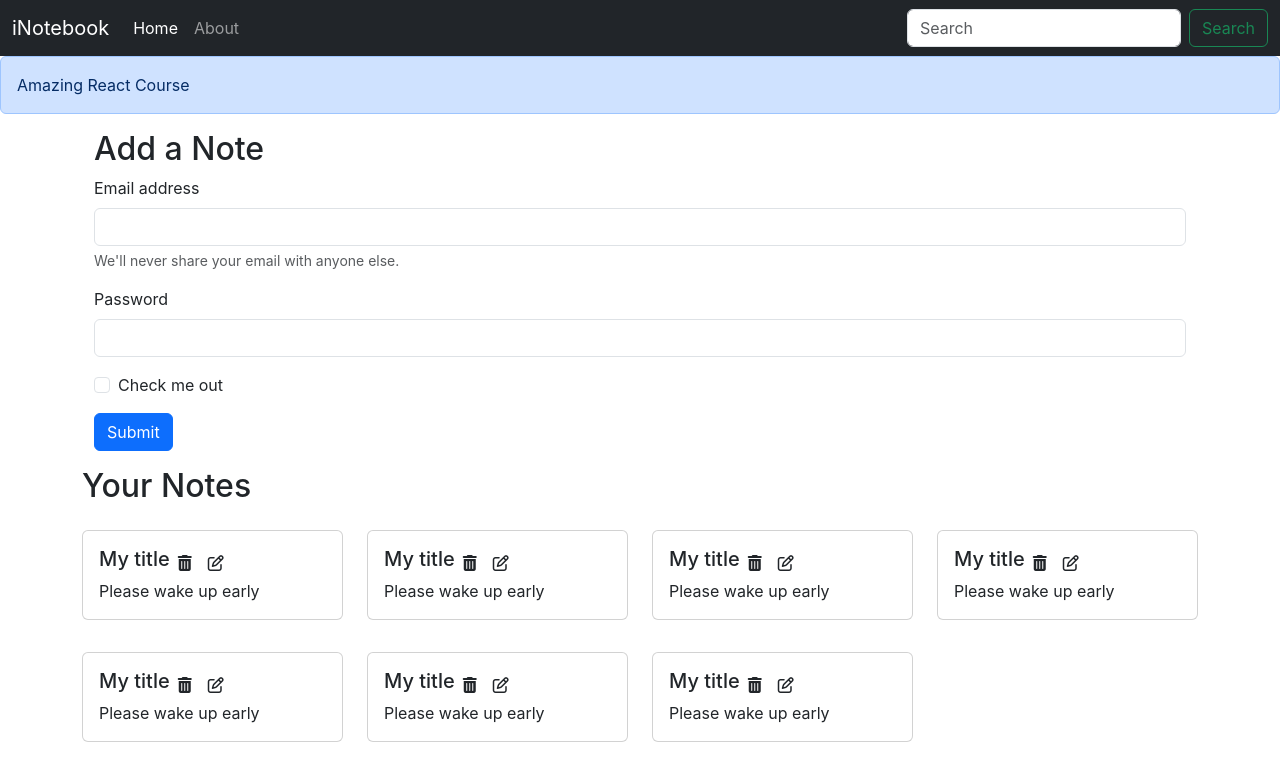
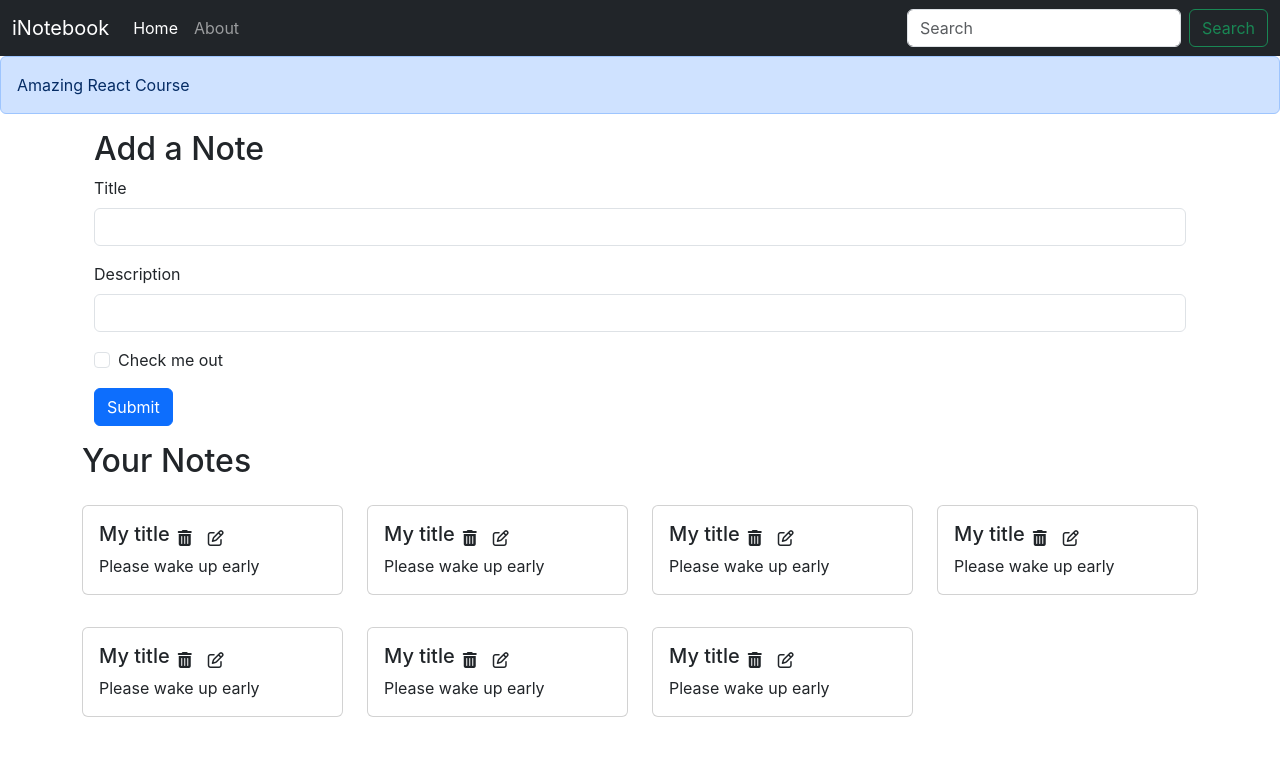
Before and after one commit to happy9099/iNotebook, a React (Create React App) app: page / in a window 1280 px wide. Shown: the top 780 px of the page. Built offline with nearby package versions, Linux system fonts and the light colour scheme; the HTML template or start-up script is replaced by a standard one.

Commit message:
Video 63: Adding AddNote Component

```diff
--- /dev/null
+++ b/src/components/AddNote.js
@@ -0,0 +1,41 @@
+import React, { useContext, useState } from 'react'
+import noteContext from "../context/notes/noteContext"
+
+const AddNote = () => {
+    const context = useContext(noteContext);
+    const{addNote} = context;
+
+    const [note,setNote] = useState({title: "", description: "", tag: "default"})
+
+    const handleClick = (e) =>{
+        e.preventDefault();
+        addNote(note.title,note.description,note.tag );
+    }
+
+    const onChange = (e) =>{
+        setNote({...note, [e.target.name]: e.target.value})
+    }
+
+    return (
+        <div className="container my-3">
+            <h2>Add a Note</h2>
+            <form className="my-2">
+                <div className="mb-3">
+                    <label htmlFor="title" className="form-label">Title</label>
+                    <input type="text" className="form-control" id="title" name="title" aria-describedby="emailHelp" onChange={onChange} />
+                </div>
+                <div className="mb-3">
+                    <label htmlFor="description" className="form-label">Description</label>
+                    <input type="text" className="form-control" id="description" name="description" onChange={onChange} />
+                </div>
+                <div className="mb-3 form-check">
+                    <input type="checkbox" className="form-check-input" id="exampleCheck1" />
+                    <label className="form-check-label" htmlFor="exampleCheck1">Check me out</label>
+                </div>
+                <button type="submit" className="btn btn-primary" onClick={handleClick}>Submit</button>
+            </form>
+        </div>
+    )
+}
+
+export default AddNote
--- a/src/components/Alert.js
+++ b/src/components/Alert.js
@@ -3,7 +3,7 @@
 export const Alert = (props) => {
     return (
         <div>
-            <div class="alert alert-primary" role="alert">
+            <div className="alert alert-primary" role="alert">
                {props.message}
             </div>
         </div>
--- a/src/components/Home.js
+++ b/src/components/Home.js
@@ -1,30 +1,11 @@
+import AddNote from './AddNote';
 import Notes from './Notes';
 
 export const Home = () => {
 
   return (
     <div>
-      <div className="container my-3">
-        <h2>Add a Note</h2>
-        <form className="my-2">
-          <div className="mb-3">
-            <label htmlFor="exampleInputEmail1" className="form-label">Email address</label>
-            <input type="email" className="form-control" id="exampleInputEmail1" aria-describedby="emailHelp" />
-            <div id="emailHelp" className="form-text">We'll never share your email with anyone else.</div>
-          </div>
-          <div className="mb-3">
-            <label htmlFor="exampleInputPassword1" className="form-label">Password</label>
-            <input type="password" className="form-control" id="exampleInputPassword1" />
-          </div>
-          <div className="mb-3 form-check">
-            <input type="checkbox" className="form-check-input" id="exampleCheck1" />
-            <label className="form-check-label" htmlFor="exampleCheck1">Check me out</label>
-          </div>
-          <button type="submit" className="btn btn-primary">Submit</button>
-        </form>
-      </div>
-
-     <Notes/>
+      <Notes />
     </div>
   )
 }
--- a/src/components/Notes.js
+++ b/src/components/Notes.js
@@ -1,17 +1,21 @@
 import React, { useContext } from 'react'
 import noteContext from "../context/notes/noteContext"
 import Noteitem from './Noteitem';
+import AddNote from './AddNote';
 
 const Notes = () => {
     const context = useContext(noteContext);
-    const{notes, setNotes} = context;
+    const{ notes, addNote} = context;
     return (
+        <>
+        <AddNote/>
         <div className="row my-3">
             <h2>Your Notes</h2>
             {notes.map((note) => {
                 return <Noteitem key={note._id} note={note}/>
             })}
         </div>
+        </>
     )
 }
 
--- a/src/context/notes/NoteState.js
+++ b/src/context/notes/NoteState.js
@@ -69,8 +69,34 @@
       ]
       const [notes, setNotes] = useState(notesInitial)
 
+      // Add a Note
+      const addNote = (title, description,tag) =>{
+        // TODO: API Call
+        console.log("Addign a new note")
+        const note = {
+          "_id": "641402dc8cb30eccbacc0cb37",
+          "user": "6412df6b37510cde83768d634",
+          "title": title,
+          "description": description,
+          "tag": tag,
+          "date": "2023-03-17T06:04:12.372Z",
+          "__v": 0
+        };
+        setNotes(notes.concat(note))
+      }
+
+      // Delete a Note
+      const deleteNote = () =>{
+
+      }
+      // Edit a Note
+      const editNote = () =>{
+
+      }
+
+
     return(
-        <NoteContext.Provider value={{notes, setNotes}}>
+        <NoteContext.Provider value={{notes, addNote, deleteNote, editNote }}>
             {props.children}
         </NoteContext.Provider>
     )
```
